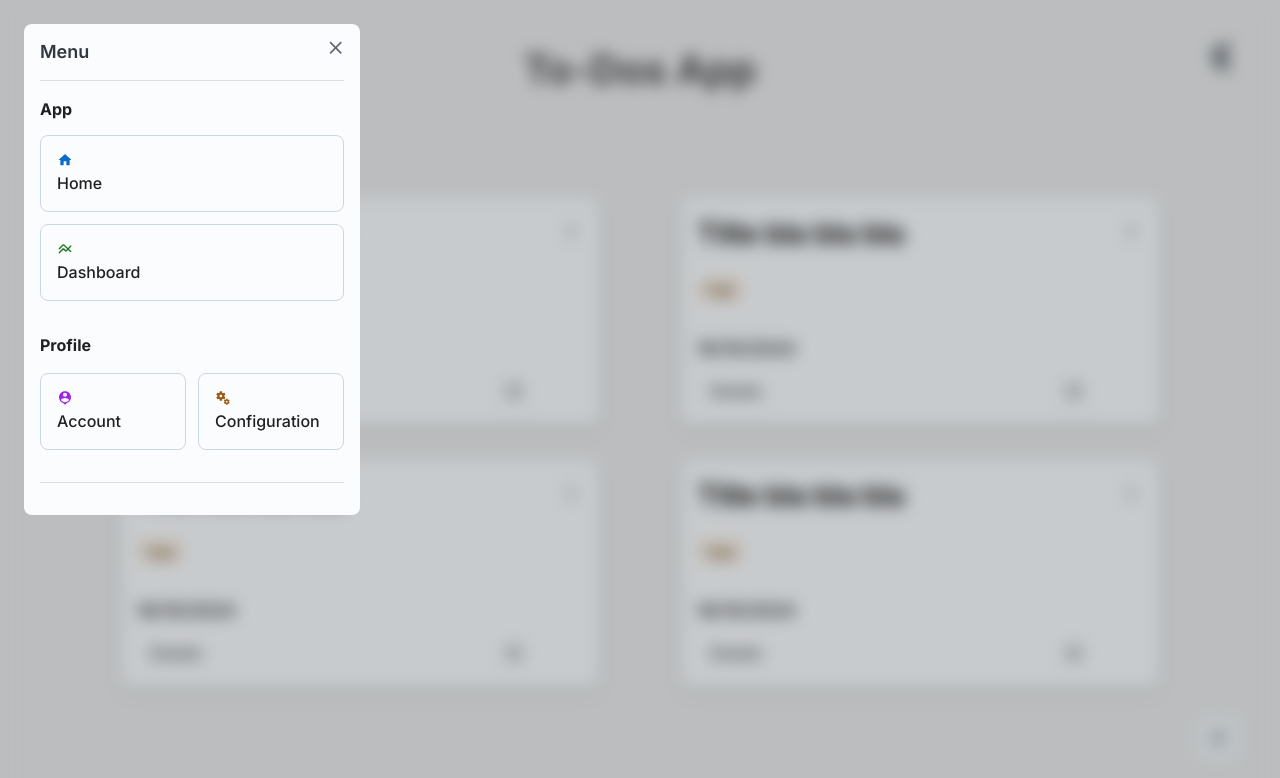
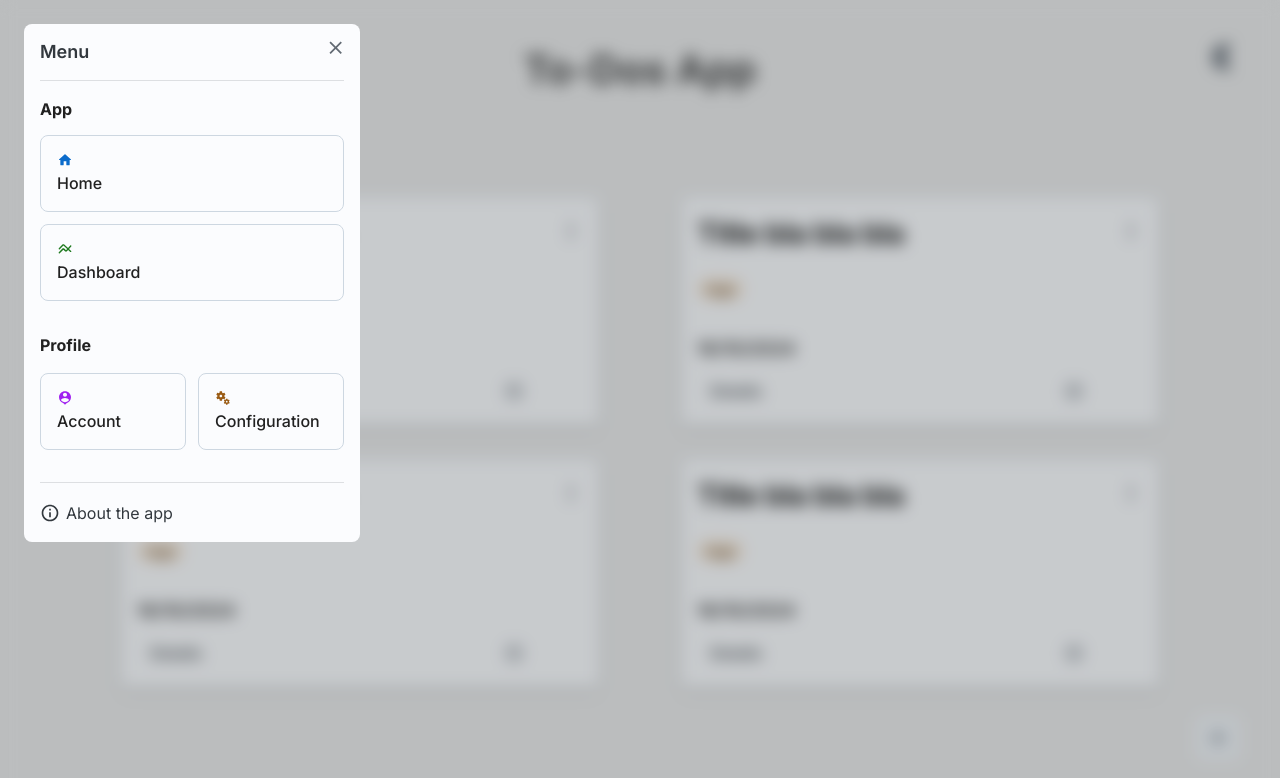
Before and after one commit to Marcus-Nastasi/to-dos-app-v2, a Next.js app: page / in a window 1280 px wide. Both pictures are taken after a click on the button 52 px from the left and 52 px from the top of the page. Shown: the top 778 px of the page. Built offline with nearby package versions, Linux system fonts and the light colour scheme.

Commit message:
Creating link to about page on menu-drawer.

```diff
--- a/src/components/shared/menu-drawer.tsx
+++ b/src/components/shared/menu-drawer.tsx
@@ -14,10 +14,11 @@ import Sheet from '@mui/joy/Sheet';
 import Typography from '@mui/joy/Typography';
 import HomeRoundedIcon from '@mui/icons-material/HomeRounded';
 import MenuIcon from '@mui/icons-material/Menu';
-import { IconButton } from '@mui/joy';
+import { IconButton, Link } from '@mui/joy';
 import PersonPinIcon from '@mui/icons-material/PersonPin';
 import MiscellaneousServicesRoundedIcon from '@mui/icons-material/MiscellaneousServicesRounded';
 import LineAxisRoundedIcon from '@mui/icons-material/LineAxisRounded';
+import InfoOutlinedIcon from '@mui/icons-material/InfoOutlined';
 
 export default function MenuDrawer() {
    const [open, setOpen] = React.useState(false);
@@ -154,7 +155,17 @@ export default function MenuDrawer() {
                   ))}
                </Box>
             </DialogContent>
-            <Divider sx={{ mt: 2, mb: 2 }} />
+            <Divider sx={{ mt: 2,  }} />
+            <Link
+               href='/about'
+               width={'fit-content'}
+               underline='none'
+               color='neutral'
+               variant='plain'
+               startDecorator={<InfoOutlinedIcon />}
+            >
+               About the app
+            </Link>
          </Sheet>
          </Drawer>
       </React.Fragment>
--- a/src/components/todos/todo-card.tsx
+++ b/src/components/todos/todo-card.tsx
@@ -8,6 +8,7 @@ import { Accordion, AccordionDetails, AccordionGroup, AccordionSummary, accordio
 import IconButton from '@mui/joy/IconButton';
 import MoreVert from '@mui/icons-material/MoreVert';
 import { AddCircleOutline } from '@mui/icons-material';
+import { grey } from '@mui/material/colors';
 
 export default function TodoCard() {
    return (
@@ -45,9 +46,15 @@ export default function TodoCard() {
                   <MoreVert />
                </MenuButton>
                <Menu>
-                  <MenuItem>pending</MenuItem>
-                  <MenuItem>in progress</MenuItem>
-                  <MenuItem>done</MenuItem>
+                  <MenuItem color='danger' sx={{ color: 'gray' }}>
+                     Pending
+                  </MenuItem>
+                  <MenuItem color='primary' sx={{ color: 'gray' }}>
+                     In progress
+                  </MenuItem>
+                  <MenuItem color='success' sx={{ color: 'gray' }}>
+                     Done
+                  </MenuItem>
                </Menu>
             </Dropdown>
          </Box>
```
Also changed, not shown: src/contexts/menu-context.tsx (added).
